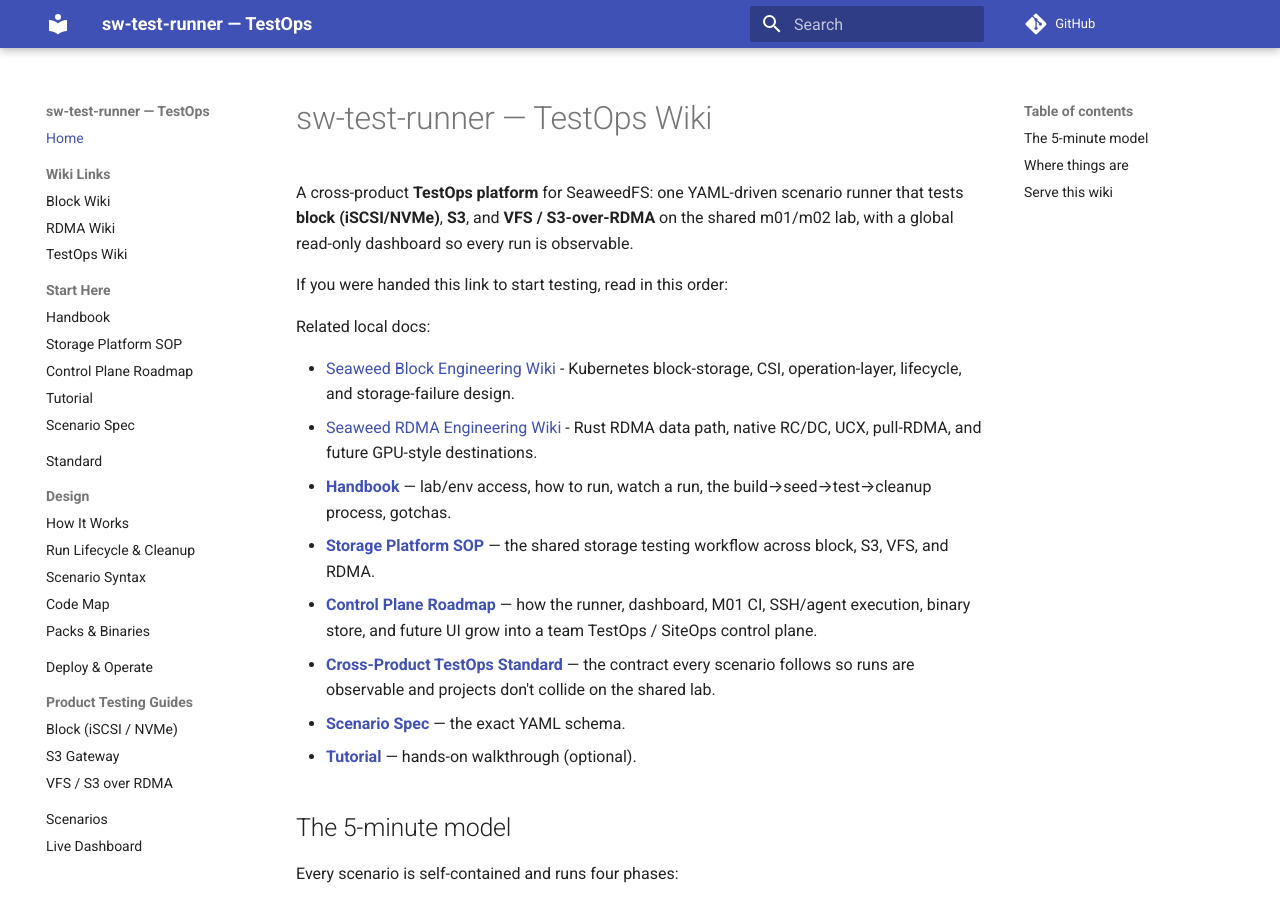
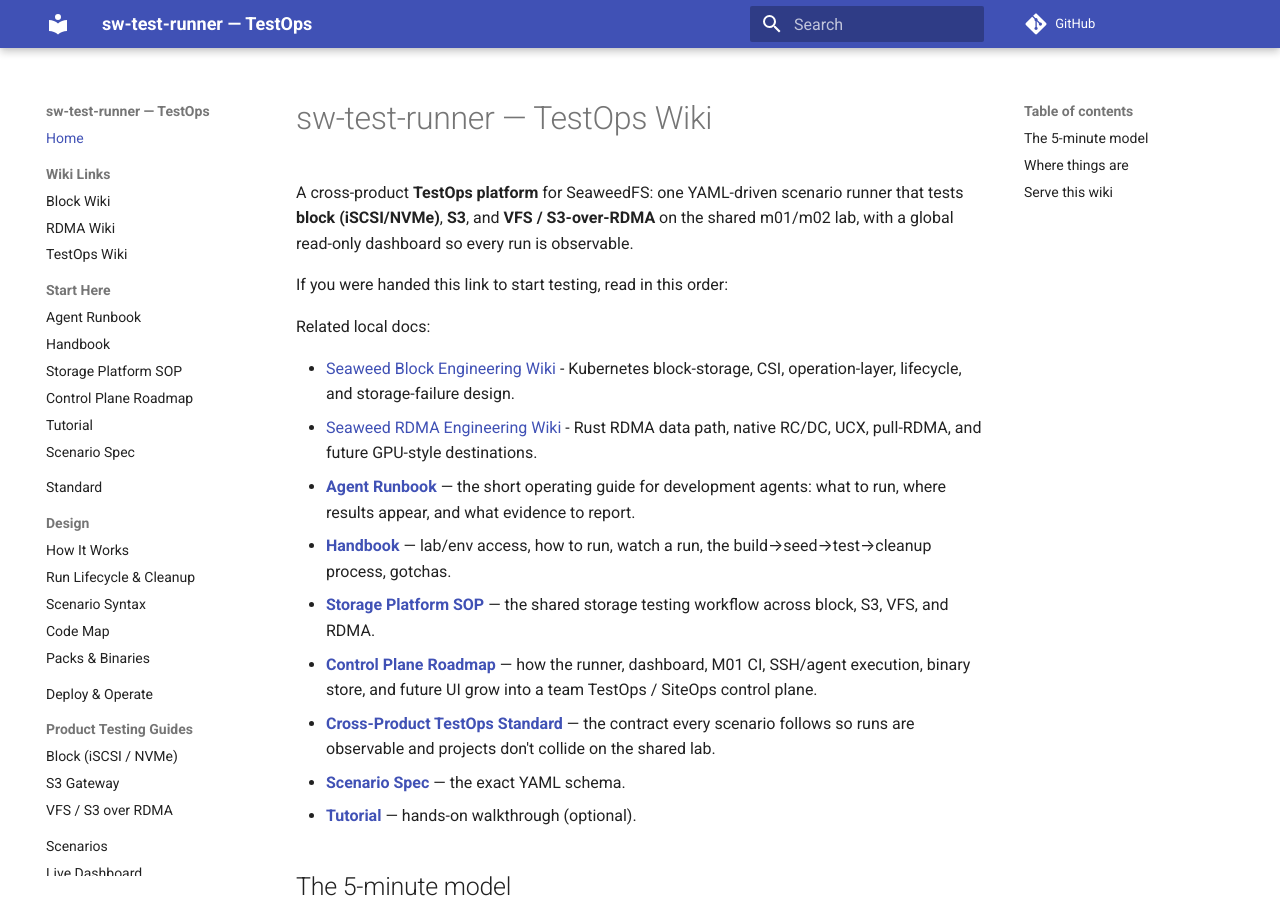
Before and after one commit to pingqiu/sw-test-runner, an MkDocs documentation site: the page built from docs/wiki/index.md, in a window 1280 px wide and 900 px high. Built offline with MkDocs 1.6.1 and Material for MkDocs 9.7.7, drawn with Linux system fonts in a browser that asks for light colours; comment, search, counter and statistics services are not loaded.

Commit message:
docs: add agent TestOps runbook

```diff
--- a/docs/wiki/index.md
+++ b/docs/wiki/index.md
@@ -16,18 +16,21 @@
   RDMA data path, native RC/DC, UCX, pull-RDMA, and future GPU-style
   destinations.
 
-1. **[Handbook](../testops-handbook.md)** — lab/env access, how to run, watch a
+1. **[Agent Runbook](../agent-testops-runbook.md)** — the short operating
+   guide for development agents: what to run, where results appear, and what
+   evidence to report.
+2. **[Handbook](../testops-handbook.md)** — lab/env access, how to run, watch a
    run, the build→seed→test→cleanup process, gotchas.
-2. **[Storage Platform SOP](../storage-testops-platform.md)** — the shared
+3. **[Storage Platform SOP](../storage-testops-platform.md)** — the shared
    storage testing workflow across block, S3, VFS, and RDMA.
-3. **[Control Plane Roadmap](../testops-control-plane-roadmap.md)** — how the
+4. **[Control Plane Roadmap](../testops-control-plane-roadmap.md)** — how the
    runner, dashboard, M01 CI, SSH/agent execution, binary store, and future UI
    grow into a team TestOps / SiteOps control plane.
-4. **[Cross-Product TestOps Standard](../cross-product-testops-standard.md)** —
+5. **[Cross-Product TestOps Standard](../cross-product-testops-standard.md)** —
    the contract every scenario follows so runs are observable and projects don't
    collide on the shared lab.
-5. **[Scenario Spec](../scenario-spec.md)** — the exact YAML schema.
-6. **[Tutorial](../tutorial.md)** — hands-on walkthrough (optional).
+6. **[Scenario Spec](../scenario-spec.md)** — the exact YAML schema.
+7. **[Tutorial](../tutorial.md)** — hands-on walkthrough (optional).
 
 ## The 5-minute model
 
--- a/mkdocs.yml
+++ b/mkdocs.yml
@@ -38,6 +38,7 @@
       - RDMA Wiki: http://192.168.1.135:8011/wiki/
       - TestOps Wiki: http://192.168.1.135:8012/wiki/
   - Start Here:
+      - Agent Runbook: agent-testops-runbook.md
       - Handbook: testops-handbook.md
       - Storage Platform SOP: storage-testops-platform.md
       - Control Plane Roadmap: testops-control-plane-roadmap.md
```
Also changed, not shown: docs/agent-testops-runbook.md (added, +214 -0 lines).
